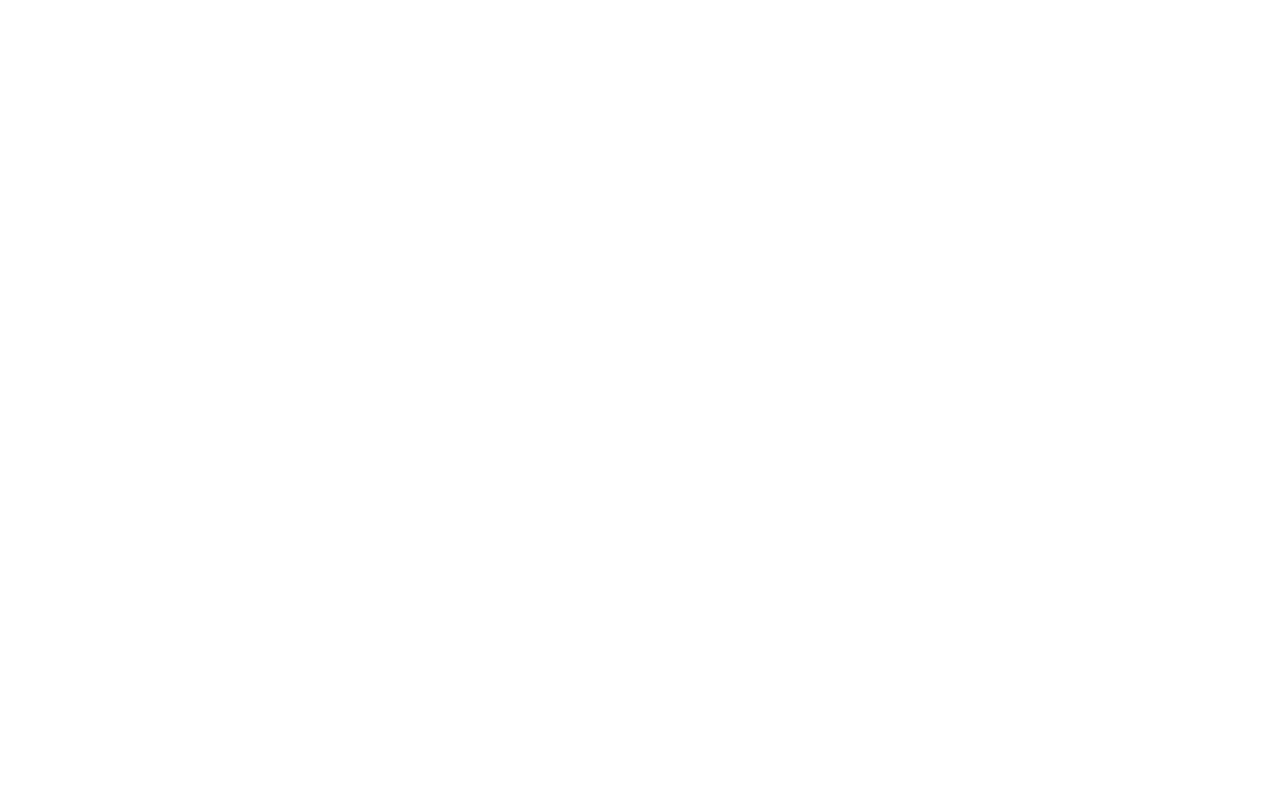
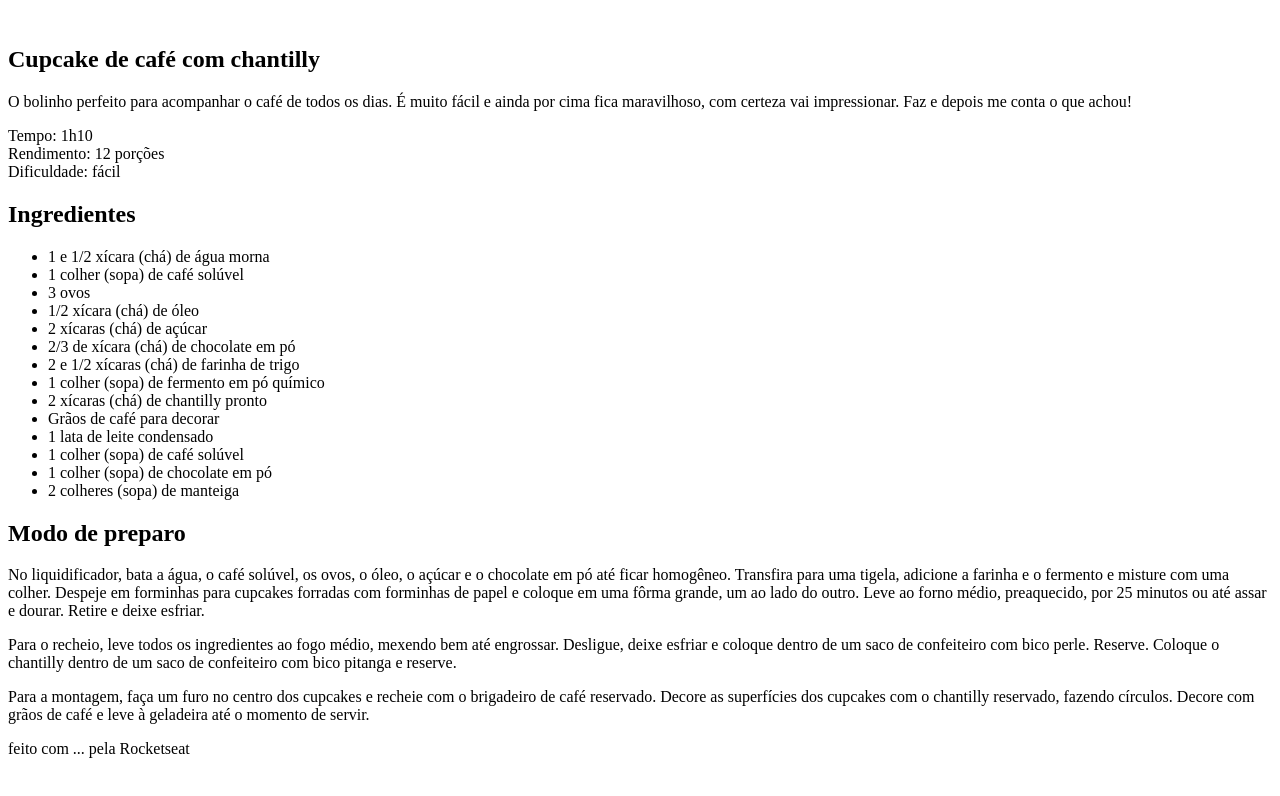
Before and after one commit to EduMiglioranza/Aula_Pratica_Pagina_de_Receitas, a plain HTML site: page index.html in a window 1280 px wide. Drawn offline with Linux system fonts and the light colour scheme.

Commit message:
Page structure

```diff
--- a/index.html
+++ b/index.html
@@ -7,6 +7,72 @@
 </head>
 
 <body>
+    <div id="page">
+        <img src="" alt="">
+        <main>
+            <section id="about">
 
+                <h1>Cupcake de café com chantilly</h1>
+                <p>
+                    O bolinho perfeito para acompanhar o café de todos os dias. É muito fácil e ainda por cima fica
+                    maravilhoso, com certeza vai impressionar. Faz e depois me conta o que achou!
+                </p>
+                <p>
+                    Tempo: 1h10 <br>
+                    Rendimento: 12 porções <br>
+                    Dificuldade: fácil
+                </p>
+
+            </section>
+
+            <section id="ingredients">
+                <h2>
+                    Ingredientes
+                </h2>
+                <ul>
+                    <li>1 e 1/2 xícara (chá) de água morna </li>
+                    <li>1 colher (sopa) de café solúvel </li>
+                    <li>3 ovos  </li>
+                    <li>1/2 xícara (chá) de óleo </li>
+                    <li>2 xícaras (chá) de açúcar </li>
+                    <li>2/3 de xícara (chá) de chocolate em pó </li>
+                    <li>2 e 1/2 xícaras (chá) de farinha de trigo </li>
+                    <li>1 colher (sopa) de fermento em pó químico</li>
+                    <li>2 xícaras (chá) de chantilly pronto</li>
+                    <li>Grãos de café para decorar</li>
+                    <li>1 lata de leite condensado</li>
+                    <li>1 colher (sopa) de café solúvel</li>
+                    <li>1 colher (sopa) de chocolate em pó</li>
+                    <li>2 colheres (sopa) de manteiga</li>
+                </ul>
+            </section>
+
+
+            <section id="preparation">
+                <h2>Modo de preparo</h2>
+                <p>
+                    No liquidificador, bata a água, o café solúvel, os ovos, o óleo, o açúcar e o chocolate em pó até ficar homogêneo. Transfira para uma tigela,
+                    adicione a farinha e o fermento e misture com uma colher. Despeje em forminhas para cupcakes forradas com forminhas de papel e coloque em uma fôrma
+                    grande, um ao lado do outro. Leve ao forno médio, preaquecido, por 25 minutos ou até assar e dourar. Retire e deixe esfriar.
+                </p>
+
+                <p>
+                    Para o recheio, leve todos os ingredientes ao fogo médio, mexendo bem até engrossar.
+                    Desligue, deixe esfriar e coloque dentro de um saco de confeiteiro com bico perle.
+                    Reserve. Coloque o chantilly dentro de um saco de confeiteiro
+                    com bico pitanga e reserve.
+                </p>
+
+                <p>
+                    Para a montagem, faça um furo no centro dos cupcakes e recheie com o brigadeiro de café reservado. Decore as superfícies dos cupcakes
+                    com o chantilly reservado, fazendo círculos. Decore com grãos de café e leve à geladeira até o momento de servir.
+                </p>
+            </section>
+        </main>
+    </div>
+
+    <footer>
+        feito com ... pela Rocketseat
+    </footer>
 </body>
 </html>
```
